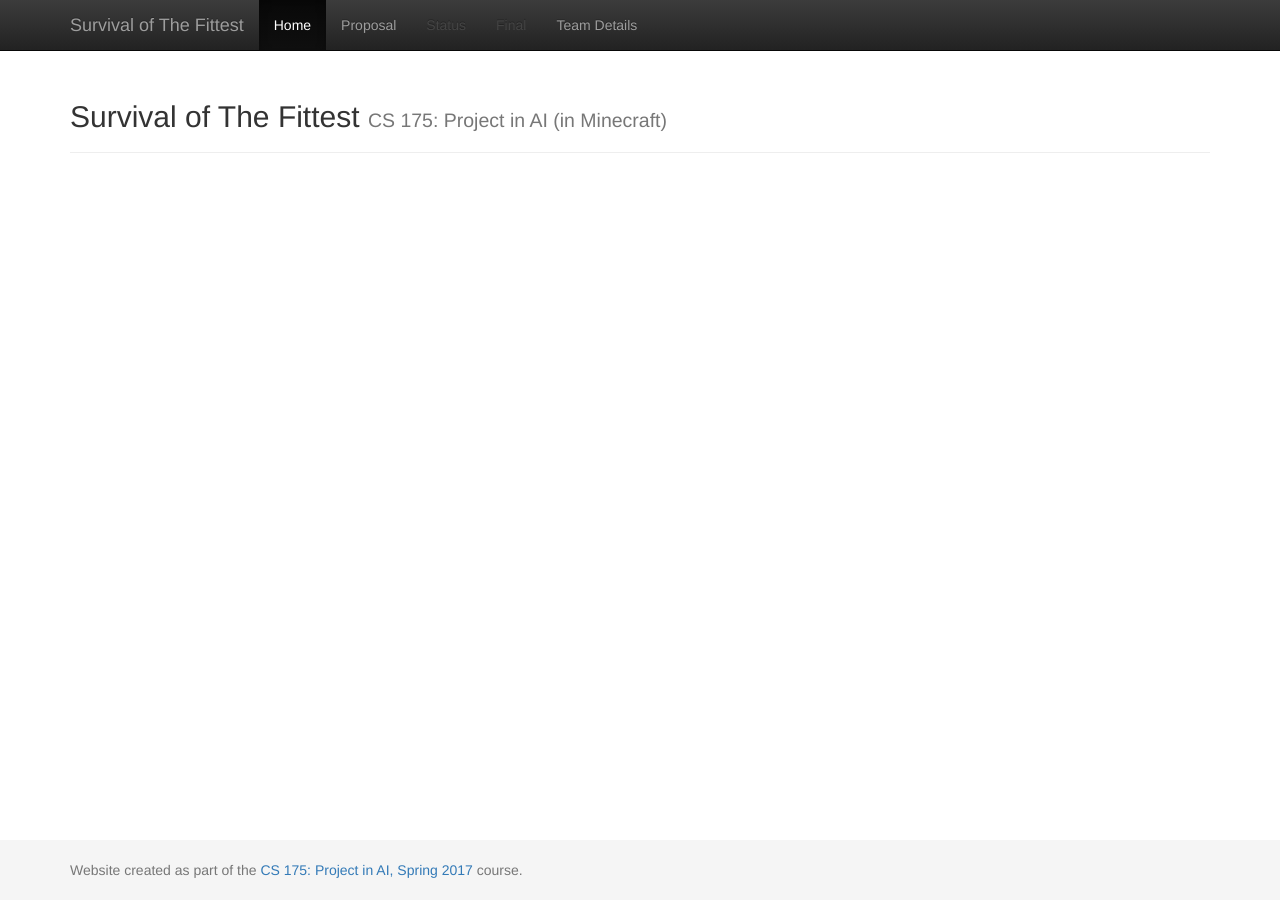
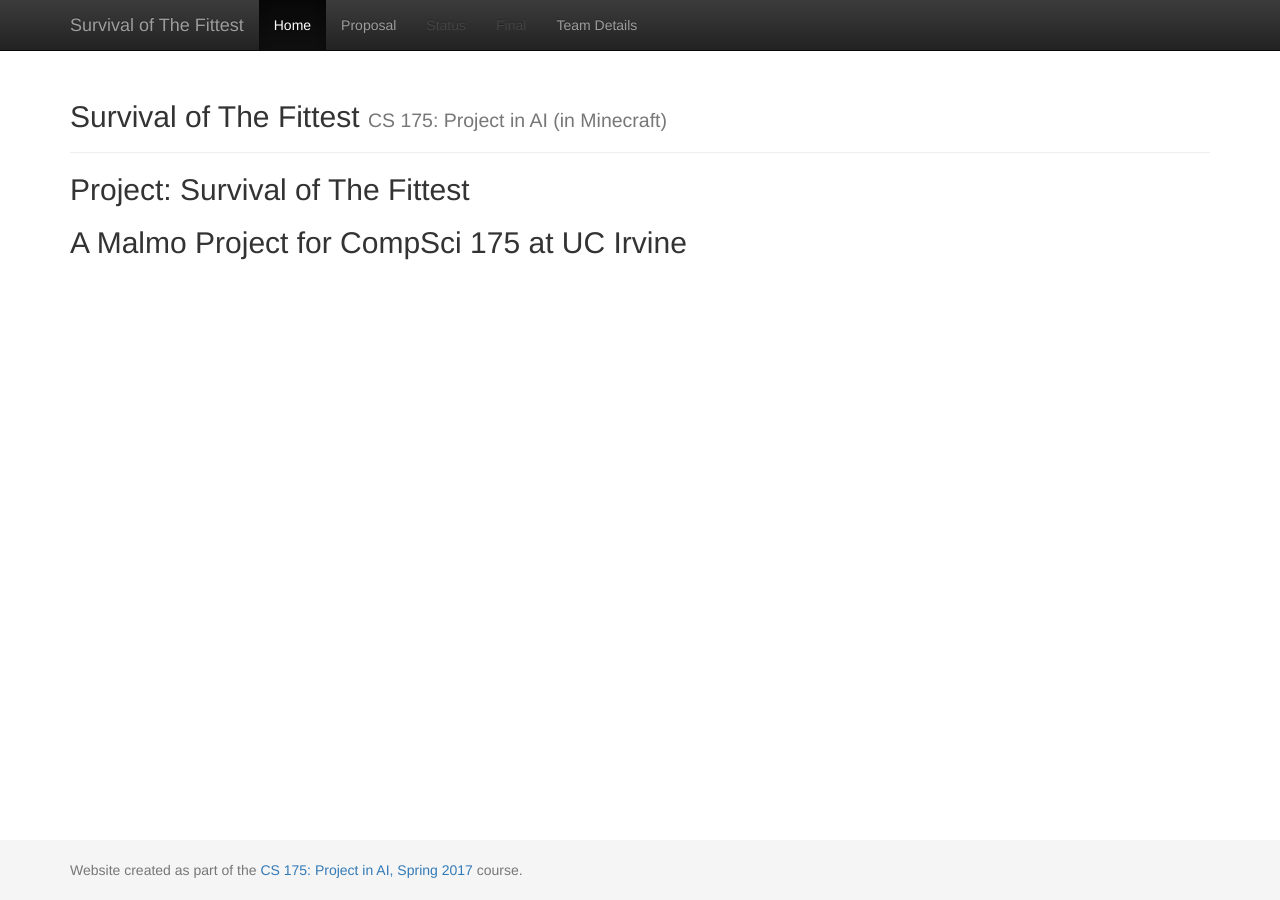
Before and after one commit to mingh2/SurvivalOfTheFittest, a Jekyll site: the page built from docs/index.md, in a window 1280 px wide. Built offline with Jekyll 4.4.1, drawn with Linux system fonts in a browser that asks for light colours.

Commit message:
Update index.md

```diff
--- a/docs/index.md
+++ b/docs/index.md
@@ -2,3 +2,6 @@
 layout: default
 title:  Home
 ---
+
+## Project: Survival of The Fittest
+## A Malmo Project for CompSci 175 at UC Irvine
```
